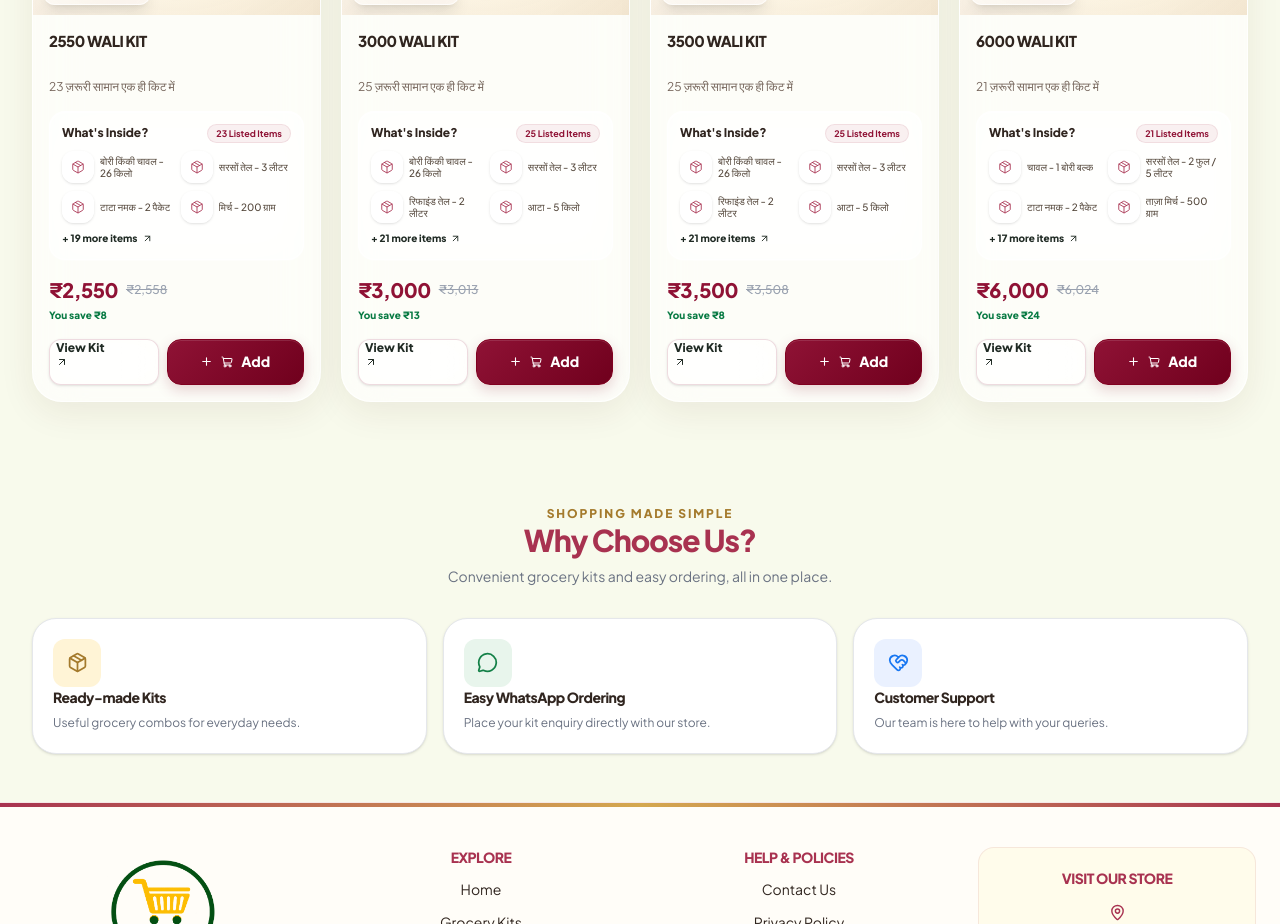
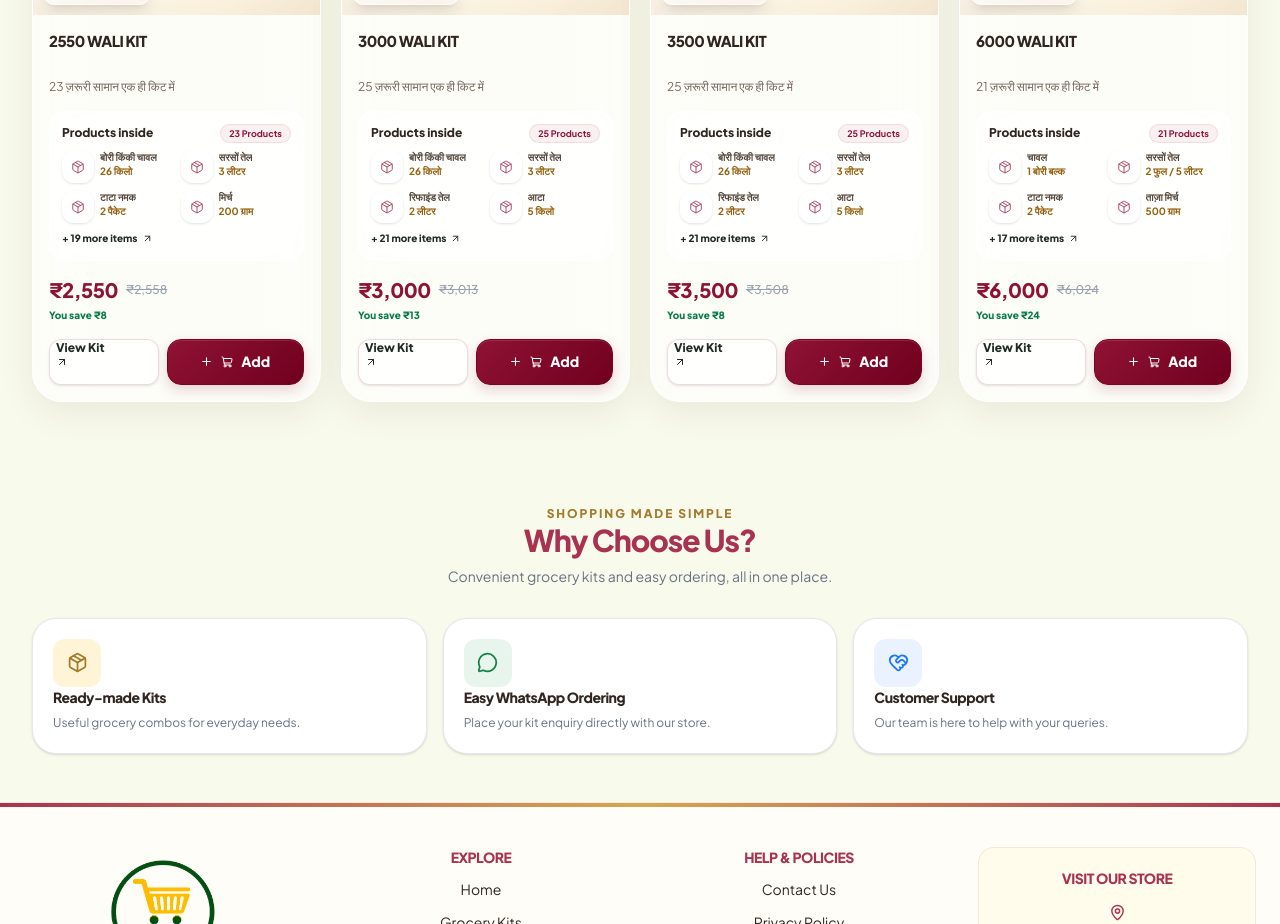
Before and after one commit to NoorTechnologies/rashidmegamartv0.1, a Next.js app: page / in a window 1280 px wide. Shown: the part 1240-2164 px from the top of the page. Built offline with nearby package versions, Linux system fonts and the light colour scheme.

Commit message:
Clarify product names and quantities on kit cards

```diff
--- a/src/components/KitCard.tsx
+++ b/src/components/KitCard.tsx
@@ -133,27 +133,35 @@ export default function KitCard({ kit, eagerImage = false }: KitCardProps) {
         <div className="mt-2 rounded-2xl border border-white/80 bg-white/45 p-2.5 shadow-[inset_0_1px_0_rgba(255,255,255,0.9)] backdrop-blur-xl sm:mt-4 sm:p-3">
           <div className="mb-2 flex items-center justify-between gap-1">
             <span className="text-[10px] font-extrabold text-[#30251F] sm:text-xs">
-              What&apos;s Inside?
+              Products inside
             </span>
 
             <span className="shrink-0 rounded-full border border-[#A83250]/10 bg-[#A83250]/[0.07] px-2 py-0.5 text-[9px] font-bold text-[#8F1235]">
-              {kit.items.length} Listed Items
+              {kit.items.length} Products
             </span>
           </div>
 
           <div className="grid grid-cols-2 gap-x-2 gap-y-2">
             {visibleItems.map((item, index) => {
+              const parts = item.match(/^(.+?)\s*[-–]\s*(.+)$/);
+              const name = parts ? parts[1].trim() : item;
+              const quantity = parts ? parts[2].trim() : null;
+
               return (
                 <div
                   key={`${kit.id}-${index}`}
-                  className="flex min-w-0 items-center gap-1.5"
+                  className="flex min-w-0 items-start gap-1.5"
                 >
-                  <div className="relative flex h-7 w-7 shrink-0 items-center justify-center overflow-hidden rounded-xl border border-white/90 bg-white/80 shadow-sm sm:h-8 sm:w-8">
-                    <Package size={14} strokeWidth={1.5} className="text-[#A83250]" />
+                  <div className="flex h-7 w-7 shrink-0 items-center justify-center rounded-xl border border-white/90 bg-white/80 text-[#A83250] shadow-sm sm:h-8 sm:w-8">
+                    <Package size={14} strokeWidth={1.5} />
                   </div>
-
-                  <span className="line-clamp-2 min-w-0 text-[9px] font-medium leading-3 text-[#55483C] sm:text-[10px]">
-                    {item}
+                  <span className="min-w-0 text-[9px] leading-3 text-[#55483C] sm:text-[10px]">
+                    <span className="block line-clamp-2 font-semibold">{name}</span>
+                    {quantity && (
+                      <span className="mt-0.5 block font-bold text-[#94600E]">
+                        {quantity}
+                      </span>
+                    )}
                   </span>
                 </div>
               );
```
